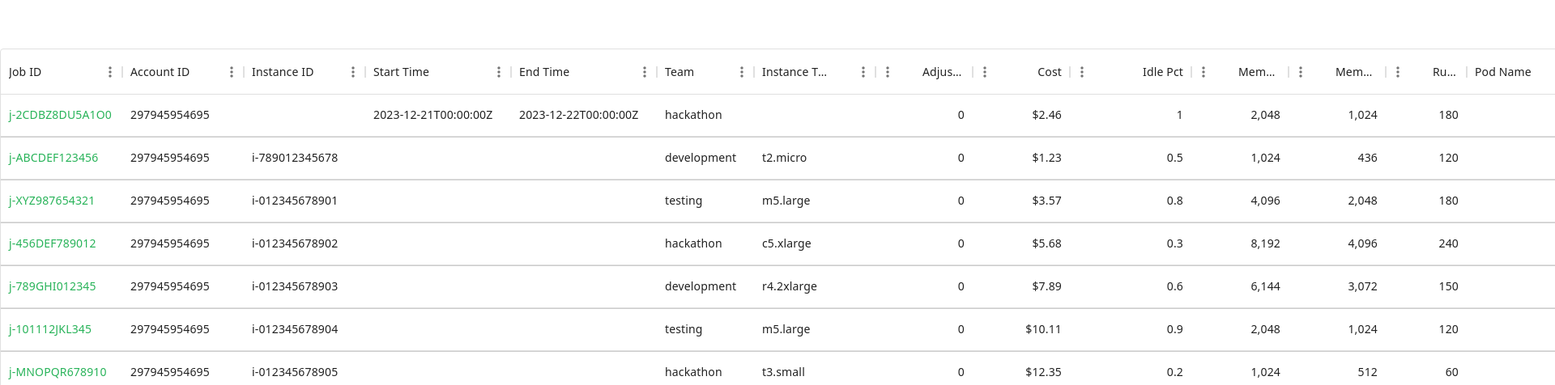
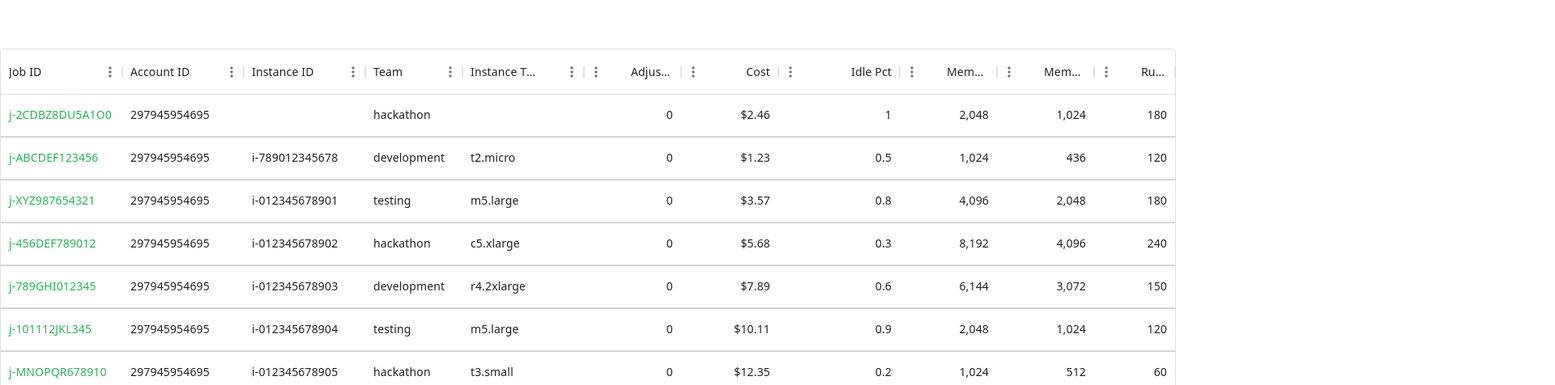
Before and after one commit to Sydneychick2748/KubeCost-EMR-analyzer, a React (Vite) app: page / in a window 1280 px wide. Shown: the part 140-616 px from the top of the page at 81% size, 1920 px wide, since content can reach past the window. Built offline with nearby package versions, Linux system fonts and the light colour scheme.

Commit message:
cleaned up the time and the stamp the resorces podnames and memory

```diff
--- a/src/Components/DetailedStepsInfo.jsx
+++ b/src/Components/DetailedStepsInfo.jsx
@@ -2,29 +2,55 @@
 
 import PropTypes from "prop-types";
 import { DataGrid } from "@mui/x-data-grid";
-import "../App.css"
+import "../App.css";
 
-const DetailedStepsInfo = ({ jobId, emrData }) => {
+const DetailedStepsInfo = ({ jobId, emrData, onBackClick }) => {
   const steps = emrData[jobId]?.Steps || {};
   const stepRows = Object.keys(steps).map((stepId) => ({
     id: stepId,
     ...steps[stepId],
   }));
 
-
-    const columns = [
-        { field: "ID", headerName: "Step ID", width: 150, description: "Unique identifier for each step" },
-        { field: "Name", headerName: "Step Name", width: 200, description: "Name or label associated with the step" },
-        { field: "UserName", headerName: "User Name", width: 150, description: "Name of the user associated with the step" },
-        { field: "UserARN", headerName: "User ARN", width: 200, description: "Amazon Resource Name (ARN) associated with the user" },
-      ];
-
+  const columns = [
+    {
+      field: "ID",
+      headerName: "Step ID",
+      width: 150,
+      description: "Unique identifier for each step",
+    },
+    {
+      field: "Name",
+      headerName: "Step Name",
+      width: 200,
+      description: "Name or label associated with the step",
+    },
+    {
+      field: "UserName",
+      headerName: "User Name",
+      width: 150,
+      description: "Name of the user associated with the step",
+    },
+    {
+      field: "UserARN",
+      headerName: "User ARN",
+      width: 200,
+      description: "Amazon Resource Name (ARN) associated with the user",
+    },
+  ];
 
   return (
     <div style={{ height: 400, width: "100%" }} className="emr-table-container">
-     <h3 className="your-h3-class">Steps Information for Job ID: <span className="job-id">{jobId}</span></h3>
+      <h3 className="your-h3-class" onClick={() => onBackClick()}>
+        Steps Information for Job ID: <span className="job-id">{jobId}</span>
+      </h3>
 
-      <DataGrid rows={stepRows} columns={columns} pageSize={stepRows.length} autoHeight scrollbarSize={20} />
+      <DataGrid
+        rows={stepRows}
+        columns={columns}
+        pageSize={stepRows.length}
+        autoHeight
+        scrollbarSize={20}
+      />
     </div>
   );
 };
@@ -32,6 +58,7 @@ const DetailedStepsInfo = ({ jobId, emrData }) => {
 DetailedStepsInfo.propTypes = {
   jobId: PropTypes.string.isRequired,
   emrData: PropTypes.object.isRequired,
+  onBackClick: PropTypes.func.isRequired, // Add onBackClick to propTypes
 };
 
 export default DetailedStepsInfo;
--- a/src/Components/EMRTable.jsx
+++ b/src/Components/EMRTable.jsx
@@ -5,9 +5,8 @@ import PropTypes from "prop-types";
 import DetailedStepsInfo from "./DetailedStepsInfo";
 
 const EMRTable = ({ emrData }) => {
-  const [selectedTimestamp, setSelectedTimestamp] = useState(null);
   const [jobIdColor, setJobIdColor] = useState({});
-  const [selectedResource, setSelectedResource] = useState(null);
+
   const [selectedJobId, setSelectedJobId] = useState(null); // State to track selected jobId
 
   useEffect(() => {
@@ -21,21 +20,14 @@ const EMRTable = ({ emrData }) => {
     setJobIdColor(colors);
   }, [emrData]);
 
-  const handleTimestampChange = (e) => {
-    setSelectedTimestamp(e.target.value);
-  };
-
-  const handleResourceChange = (e, jobId) => {
-    const newSelectedResource = e.target.value;
-    setSelectedResource((prevSelectedResources) => ({
-      ...prevSelectedResources,
-      [jobId]: newSelectedResource,
-    }));
-  };
-
   const handleJobIdClick = (jobId) => {
     setSelectedJobId(jobId); // Update selectedJobId when a row is clicked
   };
+
+  const handleBackClick = () => {
+    setSelectedJobId(null); // Set selectedJobId to null to indicate no job ID is selected
+  };
+
 
   const columns = [
     {
@@ -65,20 +57,7 @@ const EMRTable = ({ emrData }) => {
       description:
         "Instance ID represents the unique identifier for the instance used in the job",
     },
-    {
-      field: "Window.start",
-      headerName: "Start Time",
-      width: 180,
-      valueGetter: (params) => params.row.Window?.start || "",
-      description: "Start Time is the beginning timestamp for the job",
-    },
-    {
-      field: "Window.end",
-      headerName: "End Time",
-      width: 180,
-      valueGetter: (params) => params.row.Window?.end || "",
-      description: "Start Time is the ending timestamp for the job",
-    },
+
     {
       field: "Tags.team",
       headerName: "Team",
@@ -141,67 +120,6 @@ const EMRTable = ({ emrData }) => {
       description:
         "Runtime is a numeric value representing the duration of the job",
     },
-    {
-      field: "PodName",
-      headerName: "Pod Name",
-      width: 150,
-      description:
-        "Pod Name represents the name of the pod associated with the job",
-    },
-
-
-    {
-      field: "Resources",
-      headerName: "Resources",
-      width: 200,
-      renderCell: (params) => (
-        <select
-          value={selectedResource || (params.value && params.value[0]?.Memory)}
-          onChange={(e) => handleResourceChange(e, params.row.id)}
-          style={{
-            color: "#000", // Default text color
-            backgroundColor: jobIdColor[params.row.id] ? "#FFF" : "#63E892", // Green or white background
-            transition: "background-color 0.3s", // Add a smooth transition
-          }}
-        >
-          {params.value &&
-            params.value.map((resource, index) => (
-              <option key={index} value={resource.Memory}>
-                {`${resource.Memory} MB`}
-              </option>
-            ))}
-        </select>
-      ),
-      description:
-        "Resources represent the memory allocation for the job. It reflects the amount of memory assigned to the job, measured in megabytes (MB).",
-    },
-
-    {
-      field: "Timestamps",
-      headerName: "Timestamps",
-      width: 200,
-      renderCell: (params) => (
-        <select
-          value={selectedTimestamp || (params.value && params.value[0])}
-          onChange={handleTimestampChange}
-          style={{
-            color: "#000", // Default text color
-            backgroundColor: jobIdColor[params.row.id] ? "#FFF" : "#63E892", // Green or white background
-            transition: "background-color 0.3s", // Add a smooth transition
-          }}
-        >
-          {params.value &&
-            params.value.map((timestamp) => (
-              <option key={timestamp} value={timestamp}>
-                {new Date(timestamp * 1000).toLocaleString()}
-              </option>
-            ))}
-        </select>
-      ),
-      description:
-        "Timestamps represent the timestamps associated with the job",
-    },
-    // Add more columns as needed
   ];
 
   // Flatten the nested structure and generate rows
@@ -213,14 +131,22 @@ const EMRTable = ({ emrData }) => {
 
   return (
     <div style={{ height: 400, width: "100%" }} className="emr-table-container">
+      {selectedJobId ? (
+        // Render the detailed steps page if a job ID is selected
+        <DetailedStepsInfo
+        jobId={selectedJobId}
+        emrData={emrData}
+        onBackClick={handleBackClick} // Pass the back click handle click
+         />
+      ) : (
+        // Render the main table if no job ID is selected
         <DataGrid
           rows={rows}
           columns={columns}
-        pageSize={rows.length} // Set pageSize to the total number of rows
+          pageSize={rows.length}
           autoHeight
           scrollbarSize={20}
           onRowClick={(params, event) => {
-          // Check if the clicked column is "Job ID"
             if (
               event.target
                 .closest(".MuiDataGrid-cell")
@@ -229,13 +155,6 @@ const EMRTable = ({ emrData }) => {
               handleJobIdClick(params.id);
             }
           }}
-      />
-      {/* Pass jobId and emrData props to DetailedStepsInfo */}
-      {selectedJobId && (
-        <DetailedStepsInfo
-          jobId={selectedJobId}
-          emrData={emrData}
-          onJobIdClick={handleJobIdClick} // Pass the function as a prop
         />
       )}
     </div>
--- a/src/Data/EMRData.jsx
+++ b/src/Data/EMRData.jsx
@@ -1,6 +1,8 @@
 // src/data/EMRData.jsx
 
 // emrData.js
+
+  // emrData.js
 export const EMR_DATA = {
   "j-2CDBZ8DU5A1O0": {
     "Window": {
@@ -39,6 +41,24 @@ export const EMR_DATA = {
     "Runtime": 180
   },
   "j-ABCDEF123456": {
+    "Window": {
+      "start": "2023-12-22T00:00:00Z",
+      "end": "2023-12-23T00:00:00Z"
+    },
+    "Steps": {
+      "s-111111": {
+        "Name": "Step One",
+        "UserName": "john",
+        "ID": "s-111111",
+        "UserARN": "u-xyz"
+      },
+      "s-222222": {
+        "Name": "Step Two",
+        "UserName": "john",
+        "ID": "s-222222",
+        "UserARN": "u-xyz"
+      }
+    },
     "AccountID": "297945954695",
     "JobID": "j-ABCDEF123456",
     "InstanceID": "i-789012345678",
@@ -50,13 +70,31 @@ export const EMR_DATA = {
     "Tags": {
       "team": "development"
     },
-    "Timestamps": [1668892800, 1668896400],
+    "Timestamps": [1668903600, 1668907200],
     "Resources": [{ "Memory": 360 }, { "Memory": 512 }],
     "MemoryUsed": 436,
     "MemoryAllocated": 1024,
     "Runtime": 120
   },
   "j-XYZ987654321": {
+    "Window": {
+      "start": "2023-12-23T00:00:00Z",
+      "end": "2023-12-24T00:00:00Z"
+    },
+    "Steps": {
+      "s-333333": {
+        "Name": "Step One",
+        "UserName": "alice",
+        "ID": "s-333333",
+        "UserARN": "u-abc"
+      },
+      "s-444444": {
+        "Name": "Step Two",
+        "UserName": "alice",
+        "ID": "s-444444",
+        "UserARN": "u-abc"
+      }
+    },
     "AccountID": "297945954695",
     "JobID": "j-XYZ987654321",
     "InstanceID": "i-012345678901",
@@ -72,7 +110,26 @@ export const EMR_DATA = {
     "MemoryUsed": 2048,
     "Runtime": 180
   },
+
   "j-456DEF789012": {
+    "Window": {
+      "start": "2023-12-24T00:00:00Z",
+      "end": "2023-12-25T00:00:00Z"
+    },
+    "Steps": {
+      "s-555555": {
+        "Name": "Step One",
+        "UserName": "mary",
+        "ID": "s-555555",
+        "UserARN": "u-def"
+      },
+      "s-666666": {
+        "Name": "Step Two",
+        "UserName": "mary",
+        "ID": "s-666666",
+        "UserARN": "u-def"
+      }
+    },
     "AccountID": "297945954695",
     "JobID": "j-456DEF789012",
     "InstanceID": "i-012345678902",
@@ -89,6 +146,24 @@ export const EMR_DATA = {
     "Runtime": 240
   },
   "j-789GHI012345": {
+    "Window": {
+      "start": "2023-12-25T00:00:00Z",
+      "end": "2023-12-26T00:00:00Z"
+    },
+    "Steps": {
+      "s-777777": {
+        "Name": "Step One",
+        "UserName": "peter",
+        "ID": "s-777777",
+        "UserARN": "u-ghi"
+      },
+      "s-888888": {
+        "Name": "Step Two",
+        "UserName": "peter",
+        "ID": "s-888888",
+        "UserARN": "u-ghi"
+      }
+    },
     "AccountID": "297945954695",
     "JobID": "j-789GHI012345",
     "InstanceID": "i-012345678903",
@@ -105,6 +180,24 @@ export const EMR_DATA = {
     "Runtime": 150
   },
   "j-101112JKL345": {
+    "Window": {
+      "start": "2023-12-26T00:00:00Z",
+      "end": "2023-12-27T00:00:00Z"
+    },
+    "Steps": {
+      "s-999999": {
+        "Name": "Step One",
+        "UserName": "susan",
+        "ID": "s-999999",
+        "UserARN": "u-jkl"
+      },
+      "s-101010": {
+        "Name": "Step Two",
+        "UserName": "susan",
+        "ID": "s-101010",
+        "UserARN": "u-jkl"
+      }
+    },
     "AccountID": "297945954695",
     "JobID": "j-101112JKL345",
     "InstanceID": "i-012345678904",
@@ -121,6 +214,24 @@ export const EMR_DATA = {
     "Runtime": 120
   },
   "j-MNOPQR678910": {
+    "Window": {
+      "start": "2023-12-27T00:00:00Z",
+      "end": "2023-12-28T00:00:00Z"
+    },
+    "Steps": {
+      "s-111213": {
+        "Name": "Step One",
+        "UserName": "robert",
+        "ID": "s-111213",
+        "UserARN": "u-mno"
+      },
+      "s-121314": {
+        "Name": "Step Two",
+        "UserName": "robert",
+        "ID": "s-121314",
+        "UserARN": "u-mno"
+      }
+    },
     "AccountID": "297945954695",
     "JobID": "j-MNOPQR678910",
     "InstanceID": "i-012345678905",
@@ -137,6 +248,24 @@ export const EMR_DATA = {
     "Runtime": 60
   },
   "j-STUVWX911213": {
+    "Window": {
+      "start": "2023-12-28T00:00:00Z",
+      "end": "2023-12-29T00:00:00Z"
+    },
+    "Steps": {
+      "s-131415": {
+        "Name": "Step One",
+        "UserName": "olivia",
+        "ID": "s-131415",
+        "UserARN": "u-stu"
+      },
+      "s-141516": {
+        "Name": "Step Two",
+        "UserName": "olivia",
+        "ID": "s-141516",
+        "UserARN": "u-stu"
+      }
+    },
     "AccountID": "297945954695",
     "JobID": "j-STUVWX911213",
     "InstanceID": "i-012345678906",
@@ -153,6 +282,24 @@ export const EMR_DATA = {
     "Runtime": 180
   },
   "j-YZABCD121314": {
+    "Window": {
+      "start": "2023-12-29T00:00:00Z",
+      "end": "2023-12-30T00:00:00Z"
+    },
+    "Steps": {
+      "s-151617": {
+        "Name": "Step One",
+        "UserName": "jack",
+        "ID": "s-151617",
+        "UserARN": "u-yza"
+      },
+      "s-161718": {
+        "Name": "Step Two",
+        "UserName": "jack",
+        "ID": "s-161718",
+        "UserARN": "u-yza"
+      }
+    },
     "AccountID": "297945954695",
     "JobID": "j-YZABCD121314",
     "InstanceID": "i-012345678907",
@@ -169,6 +316,24 @@ export const EMR_DATA = {
     "Runtime": 240
   },
   "j-EFGHIJ141516": {
+    "Window": {
+      "start": "2023-12-30T00:00:00Z",
+      "end": "2023-12-31T00:00:00Z"
+    },
+    "Steps": {
+      "s-171819": {
+        "Name": "Step One",
+        "UserName": "emily",
+        "ID": "s-171819",
+        "UserARN": "u-efg"
+      },
+      "s-181920": {
+        "Name": "Step Two",
+        "UserName": "emily",
+        "ID": "s-181920",
+        "UserARN": "u-efg"
+      }
+    },
     "AccountID": "297945954695",
     "JobID": "j-EFGHIJ141516",
     "InstanceID": "i-012345678908",
```
Lines whose indentation alone changed are shown as unchanged.
